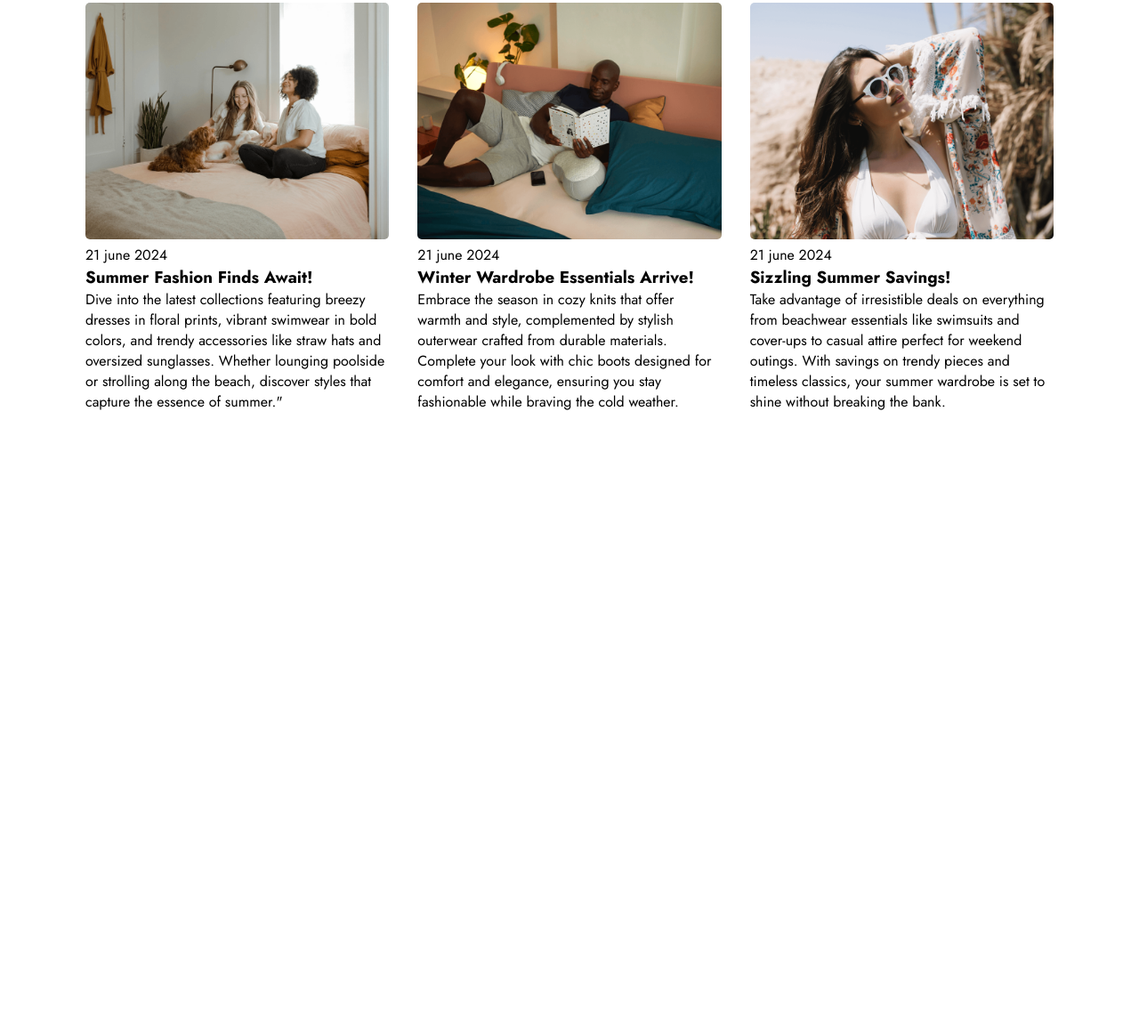
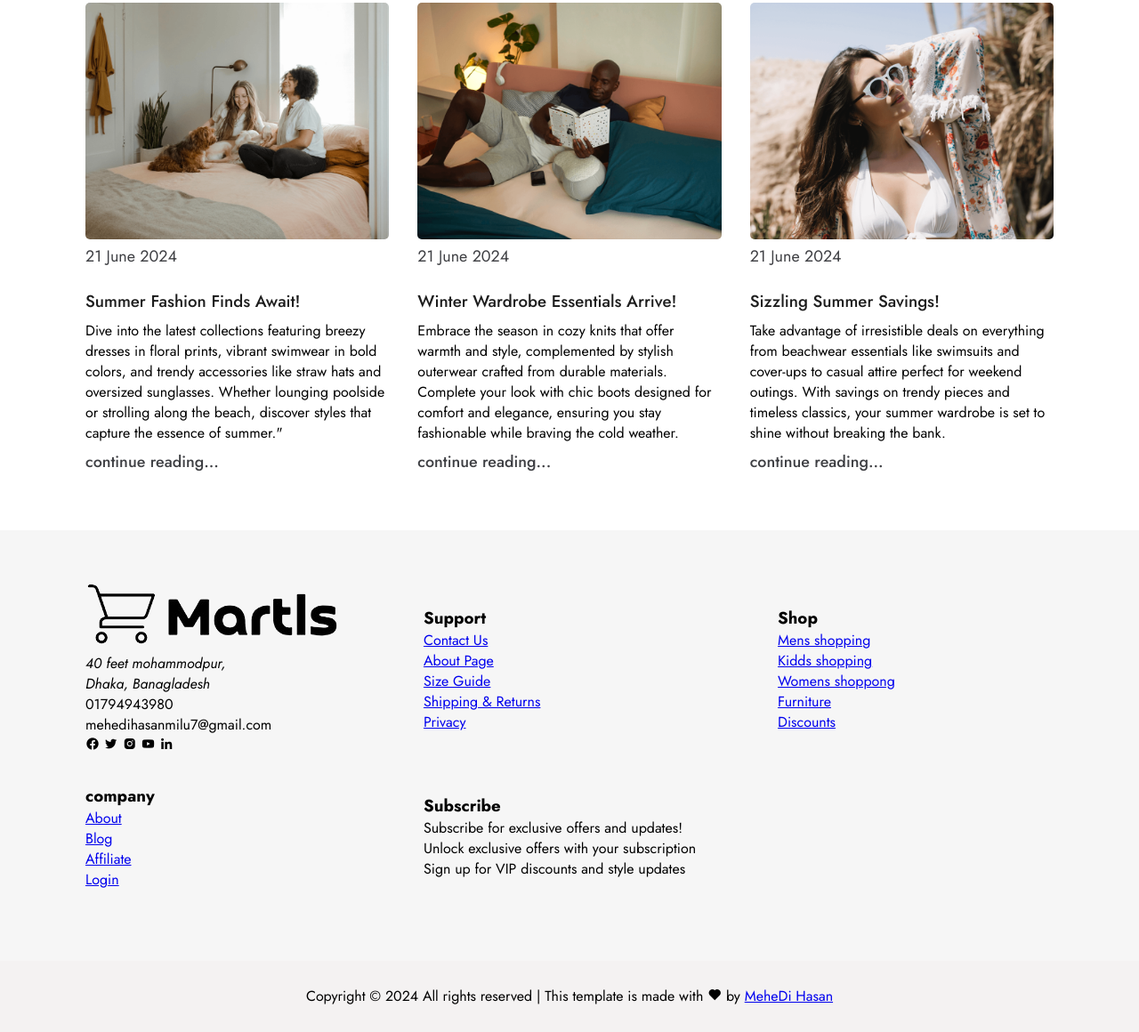
Before and after one commit to web-mahadihasan/martls.com, a plain HTML site: page index.html in a window 1280 px wide. Shown: the part 3470-4630 px from the top of the page at 89% size. Before the commit the page ends 3933 px from the top, so only its background shows below. Drawn offline with nearby package versions, Linux system fonts and the light colour scheme.

Commit message:
news and updates, styles and responsvie

```diff
--- a/index.html
+++ b/index.html
@@ -50,6 +50,7 @@
         </div>
     </header>
 
+    <main>
     <div class="banner-container">
         <div class="banner-text-container">
             <p class="banner-text">
@@ -69,7 +70,7 @@
 
     </div>
 
-  <main>
+
     <section class="product-container" id="shop">
         <h1 class="product-container-title">Our trending <span>product</span></h1>
 
@@ -509,6 +510,7 @@
                 <h3 class="news-title">Summer Fashion Finds Await!</h3>
                 <p class="news-para">Dive into the latest collections featuring breezy dresses in floral prints, vibrant swimwear in bold colors, and trendy accessories like straw hats and oversized sunglasses. Whether lounging poolside or strolling along the beach, discover styles that capture the essence of summer."
                 </p>
+                <a class="continue-reading" href="#">continue reading...</a>
             </div>
 
             <div class="news-cards">
@@ -519,6 +521,7 @@
                 <h3 class="news-title">Winter Wardrobe Essentials Arrive!</h3>
                 <p class="news-para">Embrace the season in cozy knits that offer warmth and style, complemented by stylish outerwear crafted from durable materials. Complete your look with chic boots designed for comfort and elegance, ensuring you stay fashionable while braving the cold weather.
                 </p>
+                <a class="continue-reading" href="#">continue reading...</a>
             </div>
 
             <div class="news-cards">
@@ -529,15 +532,82 @@
                 <h3 class="news-title">Sizzling Summer Savings!</h3>
                 <p class="news-para">Take advantage of irresistible deals on everything from beachwear essentials like swimsuits and cover-ups to casual attire perfect for weekend outings. With savings on trendy pieces and timeless classics, your summer wardrobe is set to shine without breaking the bank.
                 </p>
+                <a class="continue-reading" href="#">continue reading...</a>
             </div>
         </div>
      </section>
     <!-- news & updates section ends -->
 
   </main>
-<!-- <main style="height: 100vh;">
 
-</main> -->
+  <!-- footer section styles start  -->
+  <footer>
+    <div class="footer-container">
+        <div class="company-contacts">
+            <img src="./Images/martls.png" alt="">
+            <address>
+                40 feet mohammodpur,<br> Dhaka, Banagladesh
+            </address>
+            <p>01794943980</p>
+            <p>mehedihasanmilu7@gmail.com</p>
+            <div class="social-icons">
+                <i class='bx bxl-facebook-circle' ></i>
+                <i class='bx bxl-twitter' ></i>
+                <i class='bx bxl-instagram-alt' ></i>
+                <i class='bx bxl-youtube' ></i>
+                <i class='bx bxl-linkedin' ></i>
+            </div>
+        </div>
+
+        <div class="support-section">
+            <h3>Support</h3>
+            <ul>
+                <li><a href="#">Contact Us</a></li>
+                <li><a href="#">About Page</a></li>
+                <li><a href="#">Size Guide</a></li>
+                <li><a href="#">Shipping & Returns</a></li>
+                <li><a href="#">Privacy</a></li>
+            </ul>
+        </div>
+
+        <div class="shop-section">
+            <h3>Shop</h3>
+            <ul>
+                <li><a href="#">Mens shopping</a></li>
+                <li><a href="#">Kidds shopping</a></li>
+                <li><a href="#">Womens shoppong</a></li>
+                <li><a href="#">Furniture</a></li>
+                <li><a href="#">Discounts</a></li>
+            </ul>
+        </div>
+
+        <div class="company-section">
+            <h3>company</h3>
+            <ul>
+                <li><a href="#">About</a></li>
+                <li><a href="#">Blog</a></li>
+                <li><a href="#">Affiliate</a></li>
+                <li><a href="#">Login</a></li>
+            </ul>
+        </div>
+
+        <div class="subscribe-section">
+            <h3>Subscribe</h3>
+            <p>Subscribe for exclusive offers and updates!</p>
+            <p>Unlock exclusive offers with your subscription</p>
+            <p>Sign up for VIP discounts and style updates</p>
+        </div>
+    </div>
+    <div class="copyright-section">
+        <div class="copyright-container">
+            <p>Copyright &copy; 2024 All rights reserved | This template is made with <i class='bx bxs-heart' ></i> by <a href="https://github.com/web-mahadihasan" target="_blank">MeheDi Hasan</a></p>
+        </div>
+    </div>
+  </footer>
+  <!-- footer section styles ends  -->
+
+
+  <!-- script links start  -->
     <script src="main.js"></script>
 </body>
 </html>
--- a/styles/style.css
+++ b/styles/style.css
@@ -400,5 +400,58 @@ header.sticky{
 .news-cards-container .news-img img{
     width: 100%;
     border-radius: 5px;
+    cursor: pointer;
+}
+.news-cards-container time{
+    text-transform: capitalize;
+    font-size: 1.12rem;
+    color: var(--dark-gray);
+}
+.news-cards-container .news-title{
+    margin-top: 1.5rem;
+    margin-bottom: .5rem;
+    font-weight: 500;
+    color: var(--dark-black);
+    cursor: pointer;
+}
+.continue-reading{
+    display: inline-block;
+    text-decoration: none;
+    font-size: 1.12rem;
+    margin-top: .5rem;
+    color: var(--dark-gray);
+    font-weight: 500;
+}
+.continue-reading:hover{
+    color: #3250e8;
 }
 /* news updates section styles ends */
+
+/* footer section styles start  */
+footer{
+    width: 100%;
+    background-color: var(--light-gray);
+    margin-top: 4rem;
+}
+.footer-container{
+    width: 85%;
+    margin: 0 auto;
+    display: grid;
+    grid-template-columns: repeat(auto-fit, minmax(250px, auto));
+    gap: 2rem;
+    align-items: center;
+    justify-items: space-between;
+    padding-top: 60px;
+    padding-bottom: 80px;
+}
+
+
+
+.copyright-section{
+    height: 10vh;
+    display: flex;
+    align-items: center;
+    justify-content: center;
+    background-color: #f4f2f2;
+}
+/* footer section styles ends  */
```
